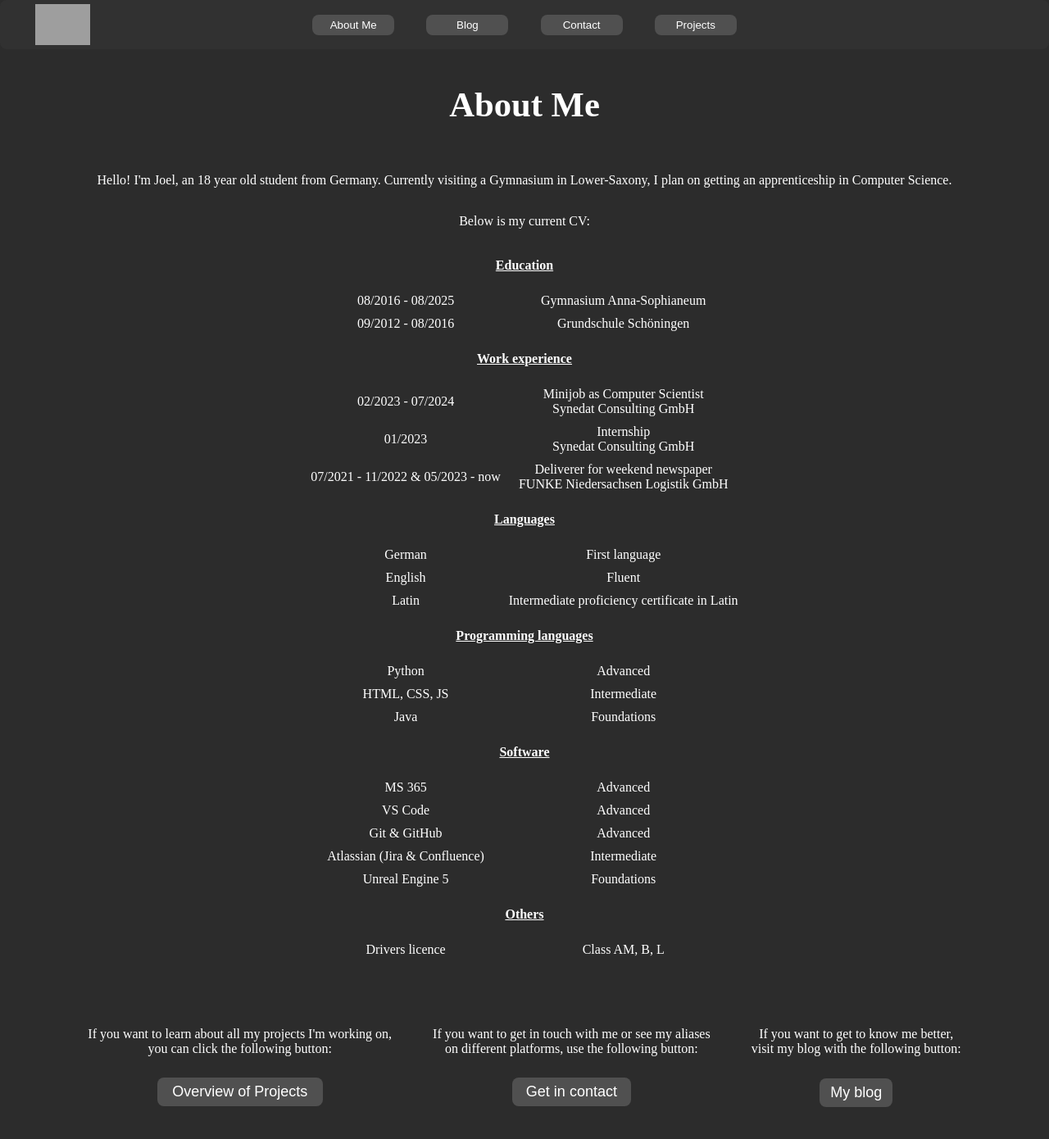
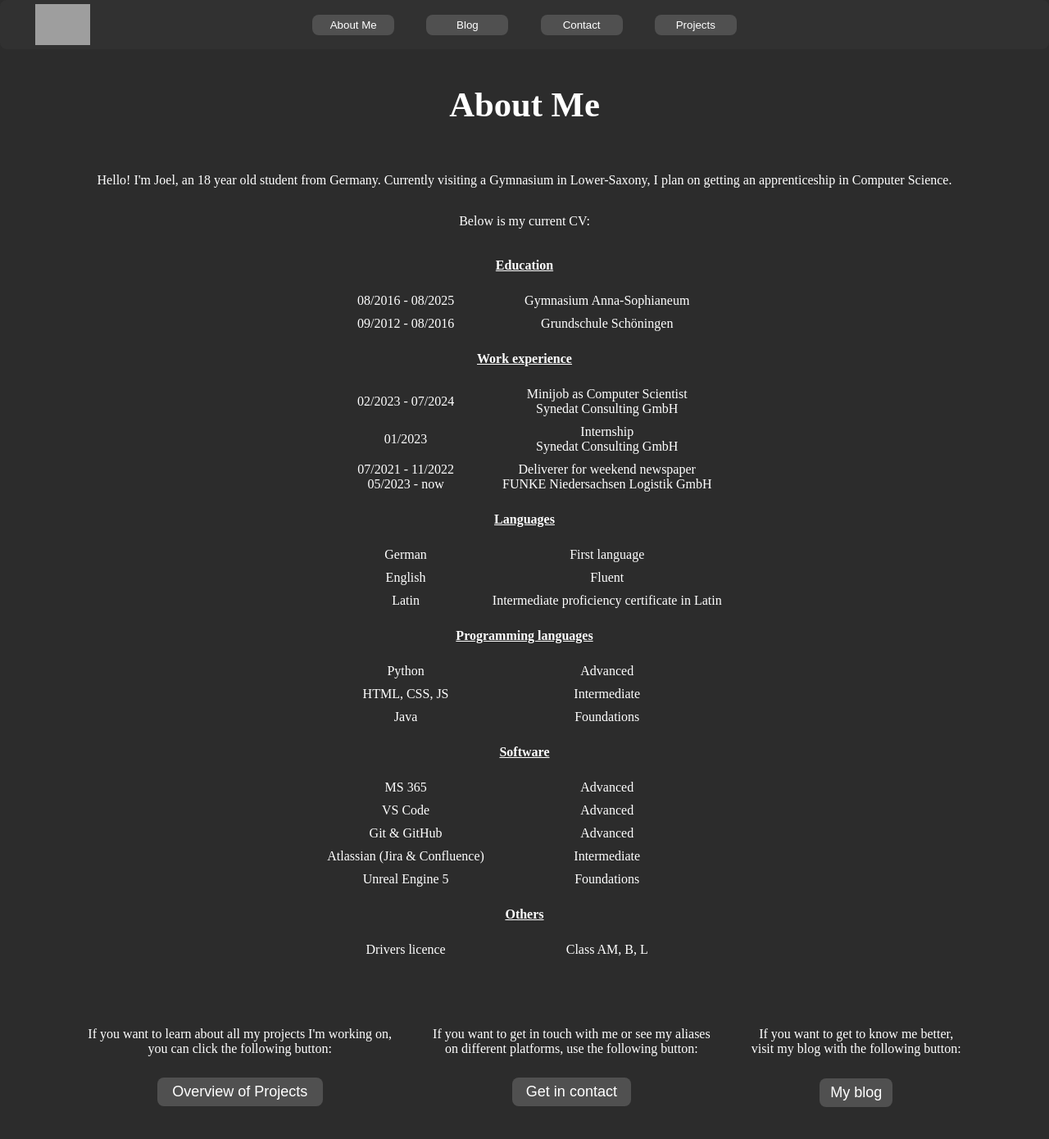
Before and after one commit to Xynox/website, a Jekyll site: the page built from html/about/about.html, in a window 1280 px wide and 1399 px high. Shown: the top 1390 px of the window at 82% size. Built offline with Jekyll 4.4.1, drawn with Linux system fonts in a browser that asks for light colours; grey boxes are pictures that could not be loaded.

Commit message:
Add line break for date in logistics

```diff
--- a/html/about/about.html
+++ b/html/about/about.html
@@ -45,7 +45,7 @@ title: Joel Wittke - About Me
             </td>
         </tr>
         <tr>
-            <td>07/2021 - 11/2022 & 05/2023 - now</td>
+            <td>07/2021 - 11/2022 <br> 05/2023 - now</td>
             <td>Deliverer for weekend newspaper <br>
                 FUNKE Niedersachsen Logistik GmbH
             </td>
```
